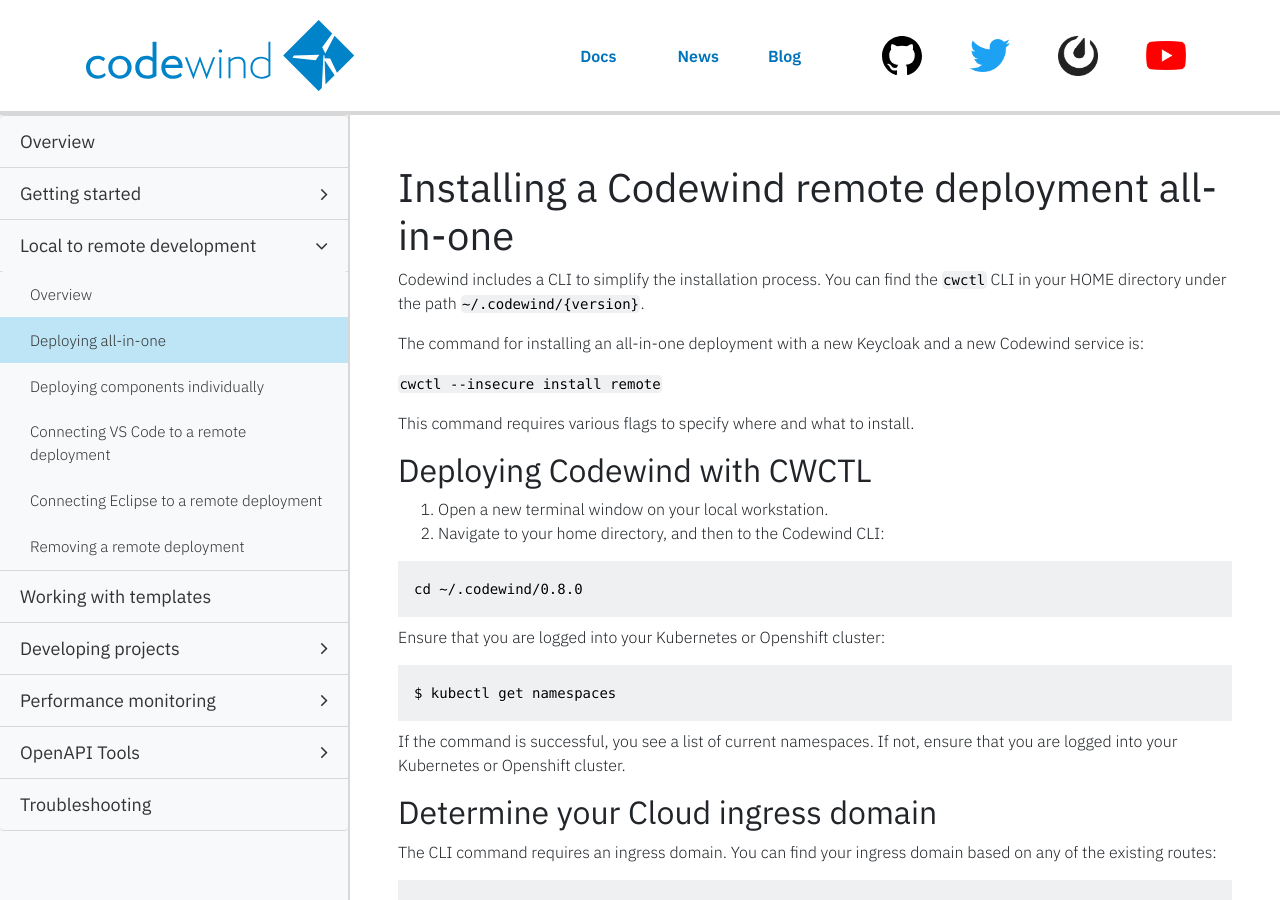
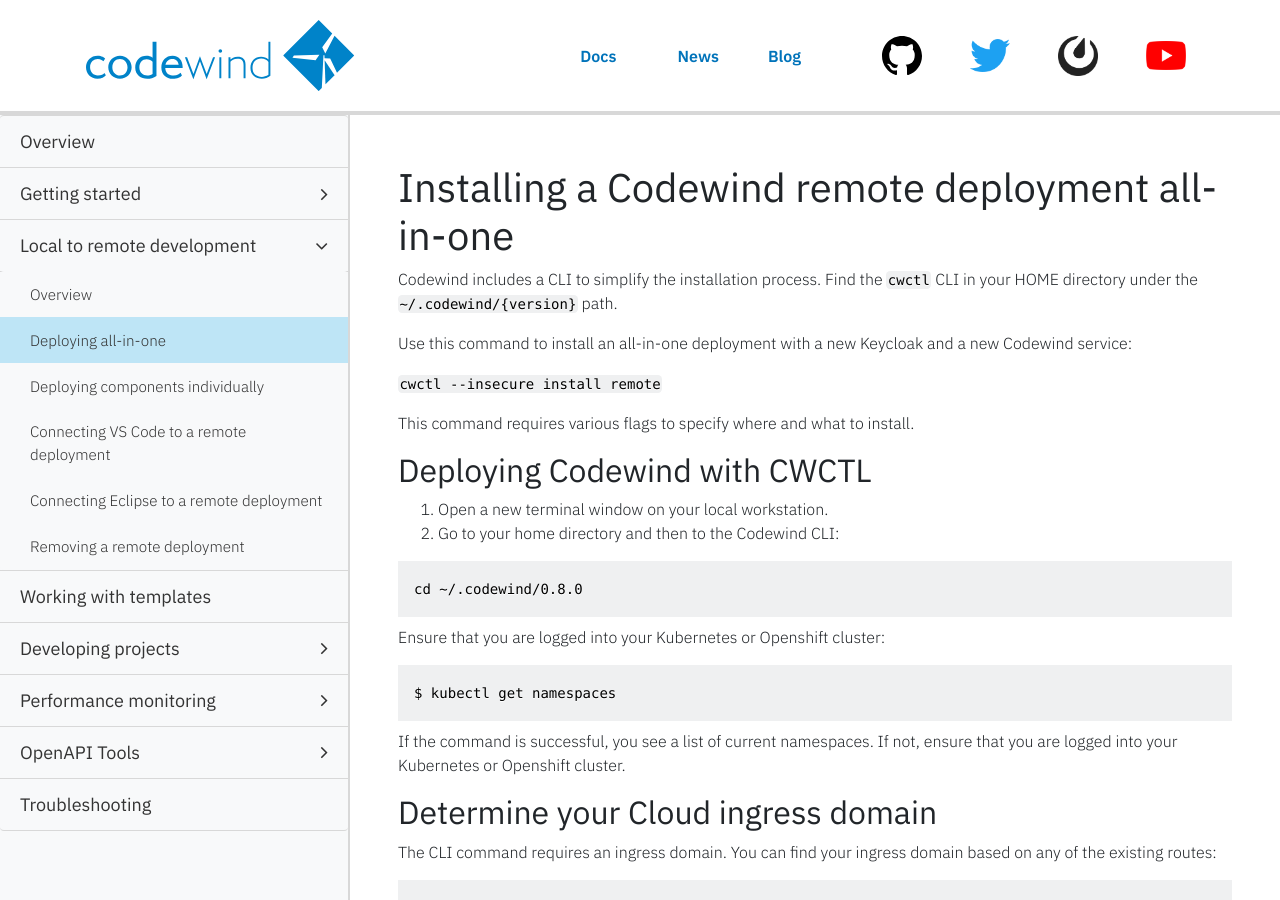
Before and after one commit to eclipse-archived/codewind-docs, a Jekyll site: the page built from docs/_documentations/remotedeploy-combo.md, in a window 1280 px wide and 900 px high. Built offline with Jekyll 4.4.1, drawn with Linux system fonts in a browser that asks for light colours; nearby versions of some CDN libraries; comment, search, counter and statistics services are not loaded.

Commit message:
Review comments
Signed-off-by: micgibso <MICGIBSO@uk.ibm.com>

````diff
--- a/docs/_documentations/remotedeploy-combo.md
+++ b/docs/_documentations/remotedeploy-combo.md
@@ -12,9 +12,9 @@ order: 2
 
 # Installing a Codewind remote deployment all-in-one
 
-Codewind includes a CLI to simplify the installation process. You can find the `cwctl` CLI in your HOME directory under the path `~/.codewind/{version}`.
+Codewind includes a CLI to simplify the installation process. Find the `cwctl` CLI in your HOME directory under the `~/.codewind/{version}` path.
 
-The command for installing an all-in-one deployment with a new Keycloak and a new Codewind service is:
+Use this command to install an all-in-one deployment with a new Keycloak and a new Codewind service:
 
 `cwctl --insecure install remote`
 
@@ -23,7 +23,7 @@ This command requires various flags to specify where and what to install.
 ## Deploying Codewind with CWCTL
 
 1.  Open a new terminal window on your local workstation.
-2.  Navigate to your home directory, and then to the Codewind CLI:
+2.  Go to your home directory and then to the Codewind CLI:
 
 ```
 cd ~/.codewind/0.8.0
````
Also changed, not shown: docs/_documentations/remote-overview.md (+1 -1 lines), docs/_documentations/remotedeploy-single.md (+3 -3 lines).
